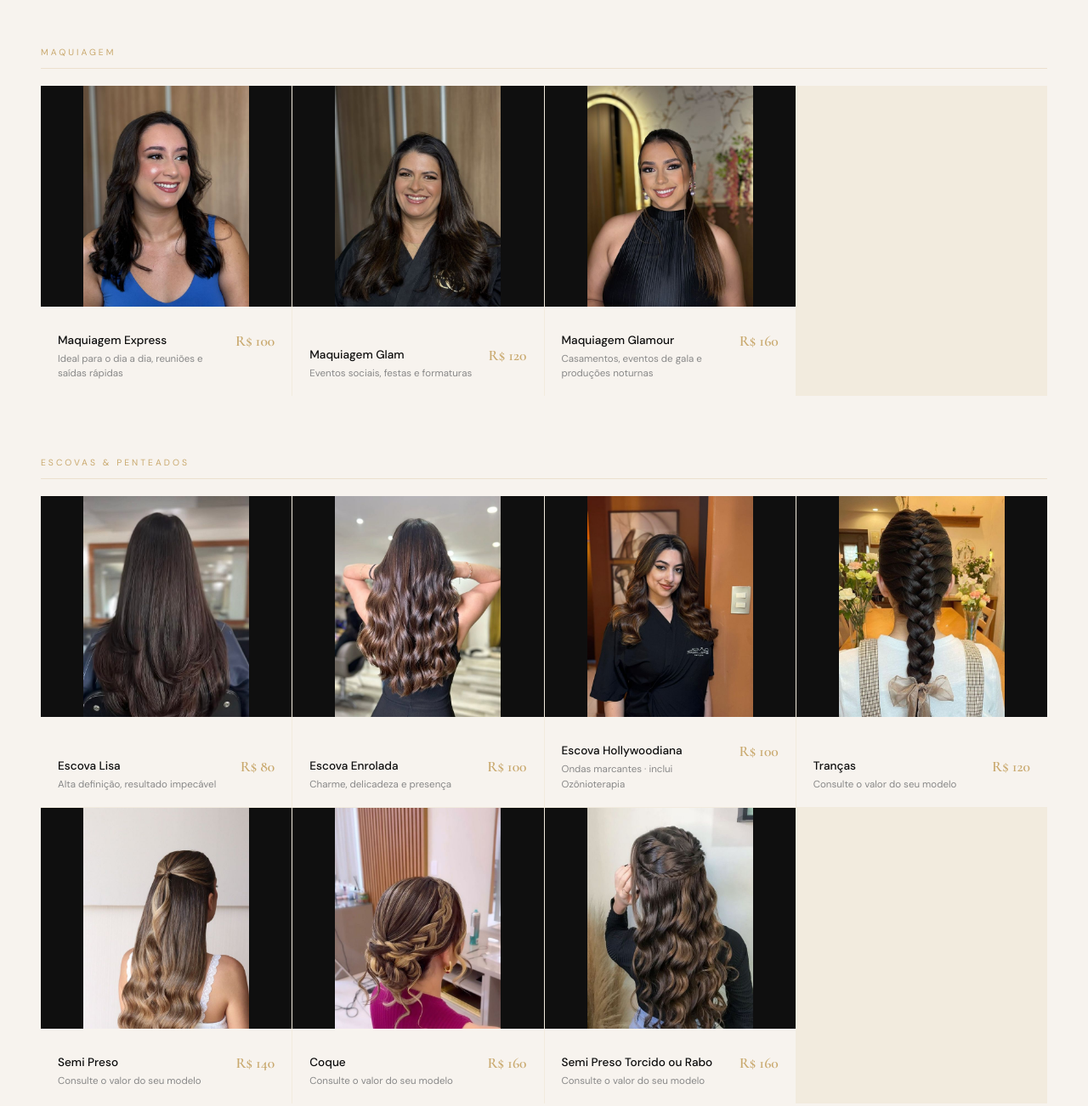
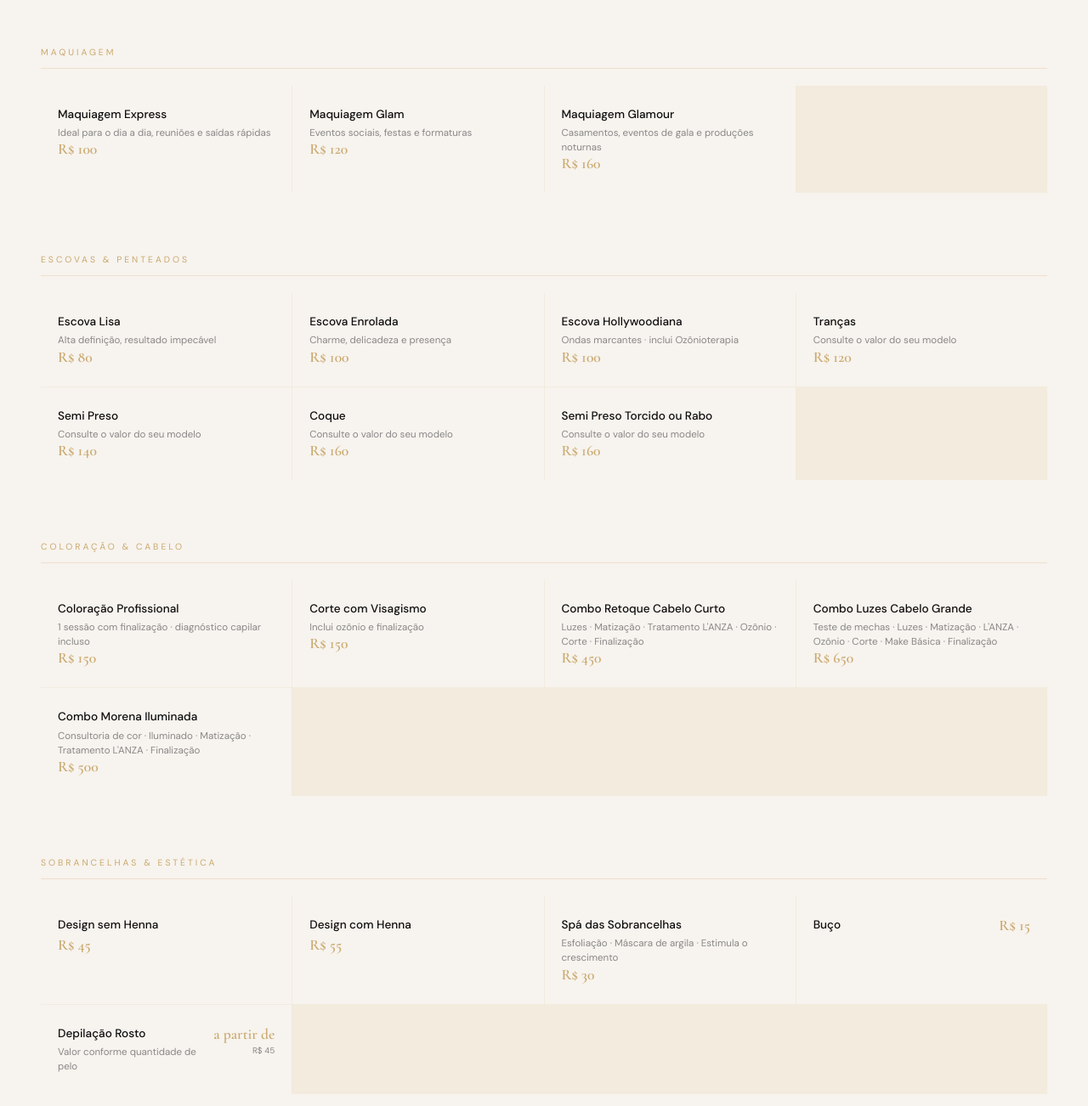
Before and after one commit to Johnny-Zani/co-centrodebeleza, a plain HTML site: page index.html in a window 1280 px wide. Shown: the part 1717-3019 px from the top of the page at 85% size. Drawn offline with nearby package versions, Linux system fonts and the light colour scheme.

Commit message:
Update index.html

```diff
--- a/index.html
+++ b/index.html
@@ -574,16 +574,13 @@
   <div class="cat-block reveal">
     <p class="cat-label">Maquiagem</p>
     <div class="servico-grid">
-      <div class="servico-item servico-item--foto">
-        <img class="servico-img" src="images/maquiagem-express.jpg" alt="Maquiagem Express" loading="lazy">
+      <div class="servico-item">
         <div class="servico-body"><div><div class="servico-nome">Maquiagem Express</div><div class="servico-detalhe">Ideal para o dia a dia, reuniões e saídas rápidas</div></div><div class="servico-preco">R$ 100</div></div>
       </div>
-      <div class="servico-item servico-item--foto">
-        <img class="servico-img" src="images/maquiagem-glam.jpg" alt="Maquiagem Glam" loading="lazy">
+      <div class="servico-item">
         <div class="servico-body"><div><div class="servico-nome">Maquiagem Glam</div><div class="servico-detalhe">Eventos sociais, festas e formaturas</div></div><div class="servico-preco">R$ 120</div></div>
       </div>
-      <div class="servico-item servico-item--foto">
-        <img class="servico-img" src="images/maquiagem-glamour.jpg" alt="Maquiagem Glamour" loading="lazy">
+      <div class="servico-item">
         <div class="servico-body"><div><div class="servico-nome">Maquiagem Glamour</div><div class="servico-detalhe">Casamentos, eventos de gala e produções noturnas</div></div><div class="servico-preco">R$ 160</div></div>
       </div>
     </div>
@@ -592,32 +589,25 @@
   <div class="cat-block reveal">
     <p class="cat-label">Escovas & Penteados</p>
     <div class="servico-grid">
-      <div class="servico-item servico-item--foto">
-        <img class="servico-img" src="images/escova-lisa.jpg" alt="Escova Lisa" loading="lazy">
+      <div class="servico-item">
         <div class="servico-body"><div><div class="servico-nome">Escova Lisa</div><div class="servico-detalhe">Alta definição, resultado impecável</div></div><div class="servico-preco">R$ 80</div></div>
       </div>
-      <div class="servico-item servico-item--foto">
-        <img class="servico-img" src="images/escova-enrolada.jpg" alt="Escova Enrolada" loading="lazy">
+      <div class="servico-item">
         <div class="servico-body"><div><div class="servico-nome">Escova Enrolada</div><div class="servico-detalhe">Charme, delicadeza e presença</div></div><div class="servico-preco">R$ 100</div></div>
       </div>
-      <div class="servico-item servico-item--foto">
-        <img class="servico-img" src="images/escova-hollywoodiana.jpg" alt="Escova Hollywoodiana" loading="lazy">
+      <div class="servico-item">
         <div class="servico-body"><div><div class="servico-nome">Escova Hollywoodiana</div><div class="servico-detalhe">Ondas marcantes · inclui Ozônioterapia</div></div><div class="servico-preco">R$ 100</div></div>
       </div>
-      <div class="servico-item servico-item--foto">
-        <img class="servico-img" src="images/trancas.jpg" alt="Tranças" loading="lazy">
+      <div class="servico-item">
         <div class="servico-body"><div><div class="servico-nome">Tranças</div><div class="servico-detalhe">Consulte o valor do seu modelo</div></div><div class="servico-preco">R$ 120</div></div>
       </div>
-      <div class="servico-item servico-item--foto">
-        <img class="servico-img" src="images/semi-preso.jpg" alt="Semi Preso" loading="lazy">
+      <div class="servico-item">
         <div class="servico-body"><div><div class="servico-nome">Semi Preso</div><div class="servico-detalhe">Consulte o valor do seu modelo</div></div><div class="servico-preco">R$ 140</div></div>
       </div>
-      <div class="servico-item servico-item--foto">
-        <img class="servico-img" src="images/coque.jpg" alt="Coque" loading="lazy">
+      <div class="servico-item">
         <div class="servico-body"><div><div class="servico-nome">Coque</div><div class="servico-detalhe">Consulte o valor do seu modelo</div></div><div class="servico-preco">R$ 160</div></div>
       </div>
-      <div class="servico-item servico-item--foto">
-        <img class="servico-img" src="images/semi-preso-torcido-rabo.jpg" alt="Semi Preso Torcido ou Rabo" loading="lazy">
+      <div class="servico-item">
         <div class="servico-body"><div><div class="servico-nome">Semi Preso Torcido ou Rabo</div><div class="servico-detalhe">Consulte o valor do seu modelo</div></div><div class="servico-preco">R$ 160</div></div>
       </div>
     </div>
@@ -626,24 +616,19 @@
   <div class="cat-block reveal">
     <p class="cat-label">Coloração & Cabelo</p>
     <div class="servico-grid">
-      <div class="servico-item servico-item--foto">
-        <img class="servico-img" src="images/coloracao-profissional.jpg" alt="Coloração Profissional" loading="lazy">
+      <div class="servico-item">
         <div class="servico-body"><div><div class="servico-nome">Coloração Profissional</div><div class="servico-detalhe">1 sessão com finalização · diagnóstico capilar incluso</div></div><div class="servico-preco">R$ 150</div></div>
       </div>
-      <div class="servico-item servico-item--foto">
-        <img class="servico-img" src="images/imagem-corte-visagismo.jpg" alt="Corte com Visagismo" loading="lazy">
+      <div class="servico-item">
         <div class="servico-body"><div><div class="servico-nome">Corte com Visagismo</div><div class="servico-detalhe">Inclui ozônio e finalização</div></div><div class="servico-preco">R$ 150</div></div>
       </div>
-      <div class="servico-item servico-item--foto">
-        <img class="servico-img" src="images/combo-retoque-luzes.jpg" alt="Combo Retoque Luzes" loading="lazy">
+      <div class="servico-item">
         <div class="servico-body"><div><div class="servico-nome">Combo Retoque Cabelo Curto </div><div class="servico-detalhe">Luzes · Matização · Tratamento L'ANZA · Ozônio · Corte · Finalização</div></div><div class="servico-preco">R$ 450</div></div>
       </div>
-      <div class="servico-item servico-item--foto">
-        <img class="servico-img" src="images/combo-luzes-cabelo-grande.jpg" alt="Combo Luzes Cabelo Grande" loading="lazy">
+      <div class="servico-item">
         <div class="servico-body"><div><div class="servico-nome">Combo Luzes Cabelo Grande</div><div class="servico-detalhe">Teste de mechas · Luzes · Matização · L'ANZA · Ozônio · Corte · Make Básica · Finalização</div></div><div class="servico-preco">R$ 650</div></div>
       </div>
-      <div class="servico-item servico-item--foto">
-        <img class="servico-img" src="images/combo-morena-iluminada.jpg" alt="Combo Morena Iluminada" loading="lazy">
+      <div class="servico-item">
         <div class="servico-body"><div><div class="servico-nome">Combo Morena Iluminada</div><div class="servico-detalhe">Consultoria de cor · Iluminado · Matização · Tratamento L'ANZA · Finalização</div></div><div class="servico-preco">R$ 500</div></div>
       </div>
     </div>
@@ -652,12 +637,10 @@
   <div class="cat-block reveal">
     <p class="cat-label">Sobrancelhas & Estética</p>
     <div class="servico-grid">
-      <div class="servico-item servico-item--foto">
-        <img class="servico-img" src="images/design-sem-henna.jpg" alt="Design sem Henna" loading="lazy">
+      <div class="servico-item">
         <div class="servico-body"><div><div class="servico-nome">Design sem Henna</div></div><div class="servico-preco">R$ 45</div></div>
       </div>
-      <div class="servico-item servico-item--foto">
-        <img class="servico-img" src="images/design-com-henna.jpg" alt="Design com Henna" loading="lazy">
+      <div class="servico-item">
         <div class="servico-body"><div><div class="servico-nome">Design com Henna</div></div><div class="servico-preco">R$ 55</div></div>
       </div>
       <div class="servico-item">
@@ -691,7 +674,6 @@
 
     <div class="trat-card reveal">
       <div class="trat-inner">
-        <img class="trat-img" src="images/protocolo-ozonioterapia.jpg" alt="Protocolo Ozônioterapia" loading="lazy">
         <span class="trat-tag">4 sessões</span>
         <div class="trat-name">Protocolo Ozônioterapia</div>
         <p class="trat-desc">Tratamento avançado que revitaliza os fios desde o couro cabeludo. Controla oleosidade, combate queda e estimula crescimento saudável.</p>
@@ -704,7 +686,6 @@
 
     <div class="trat-card reveal">
       <div class="trat-inner">
-        <img class="trat-img" src="images/protocolo-nutricao-wella.jpg" alt="Protocolo Nutrição Wella" loading="lazy">
         <span class="trat-tag">4 sessões · Wella</span>
         <div class="trat-name">Protocolo Nutrição Wella</div>
         <p class="trat-desc">Linha Nutri Invigo + Color. Nutrição profunda com reposição lipídica e proteica. Fios selados, sem frizz e cores mais vivas. Inclui ozônio.</p>
@@ -717,7 +698,6 @@
 
     <div class="trat-card reveal">
       <div class="trat-inner">
-        <img class="trat-img" src="images/protocolo-dark-oil-sebastian.jpg" alt="Reconstrução Dark Oil Sebastian" loading="lazy">
         <span class="trat-tag">4 sessões · Sebastian</span>
         <div class="trat-name">Reconstrução Dark Oil Sebastian</div>
         <p class="trat-desc">Óleos preciosos de argan e sândalo que reconstroem, nutrem e disciplinam os fios sem pesar. Brilho luxuoso e fragrância marcante.</p>
@@ -730,7 +710,6 @@
 
     <div class="trat-card reveal">
       <div class="trat-inner">
-        <img class="trat-img" src="images/protocolo-lanza-keratin.jpg" alt="Protocolo L'ANZA Keratin" loading="lazy">
         <span class="trat-tag">4 sessões · L'ANZA</span>
         <div class="trat-name">Protocolo L'ANZA Keratin</div>
         <p class="trat-desc">Queratina reparadora com blend de óleos terapêuticos. Reposição intensa, brilho radiante e proteção térmica. Ideal para cabelos quimicamente tratados.</p>
@@ -743,7 +722,6 @@
 
     <div class="trat-card reveal">
       <div class="trat-inner">
-        <img class="trat-img" src="images/protocolo-lanza-ultimate.jpg" alt="Protocolo L'ANZA Ultimate" loading="lazy">
         <span class="trat-tag">4 sessões · L'ANZA</span>
         <div class="trat-name">Protocolo L'ANZA Ultimate</div>
         <p class="trat-desc">Sistema inteligente de 3 passos adaptado à necessidade real dos fios: hidratação, nutrição ou reconstrução. Resultados visíveis desde a 1ª aplicação.</p>
```
